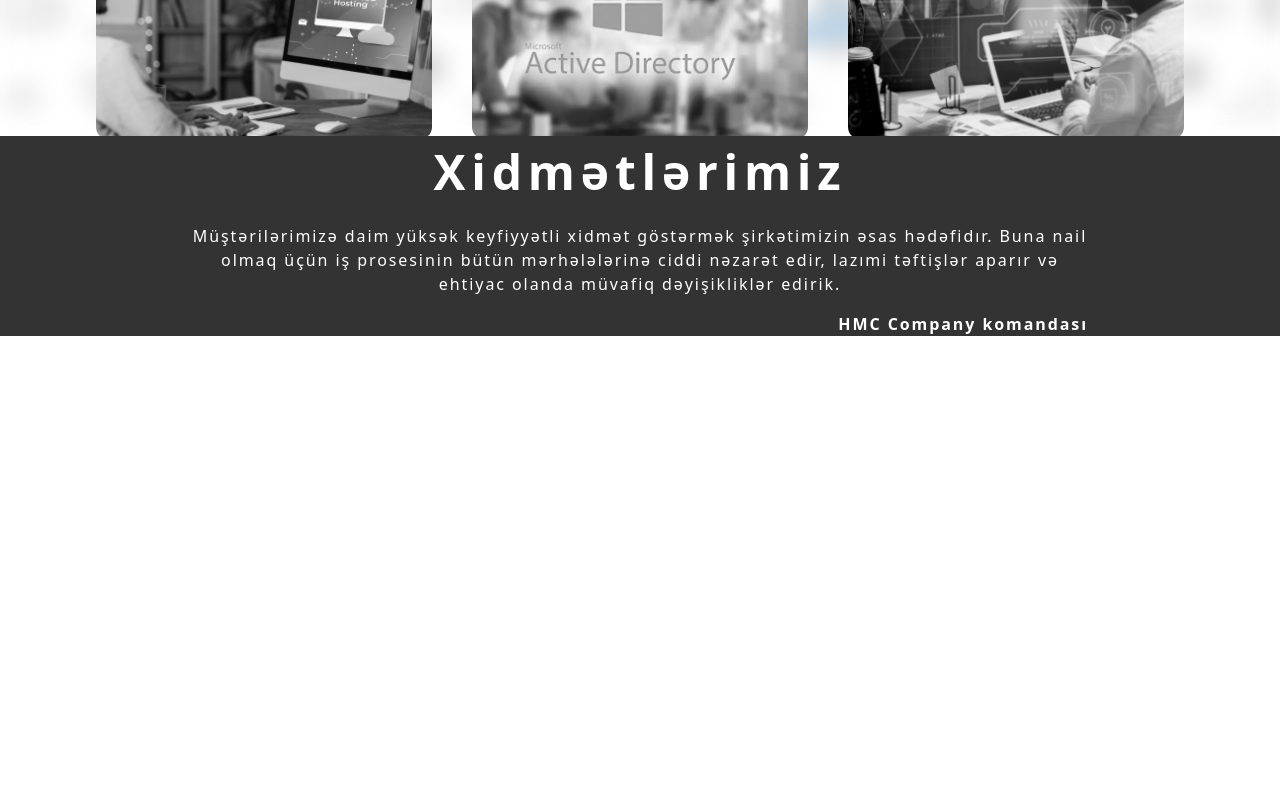
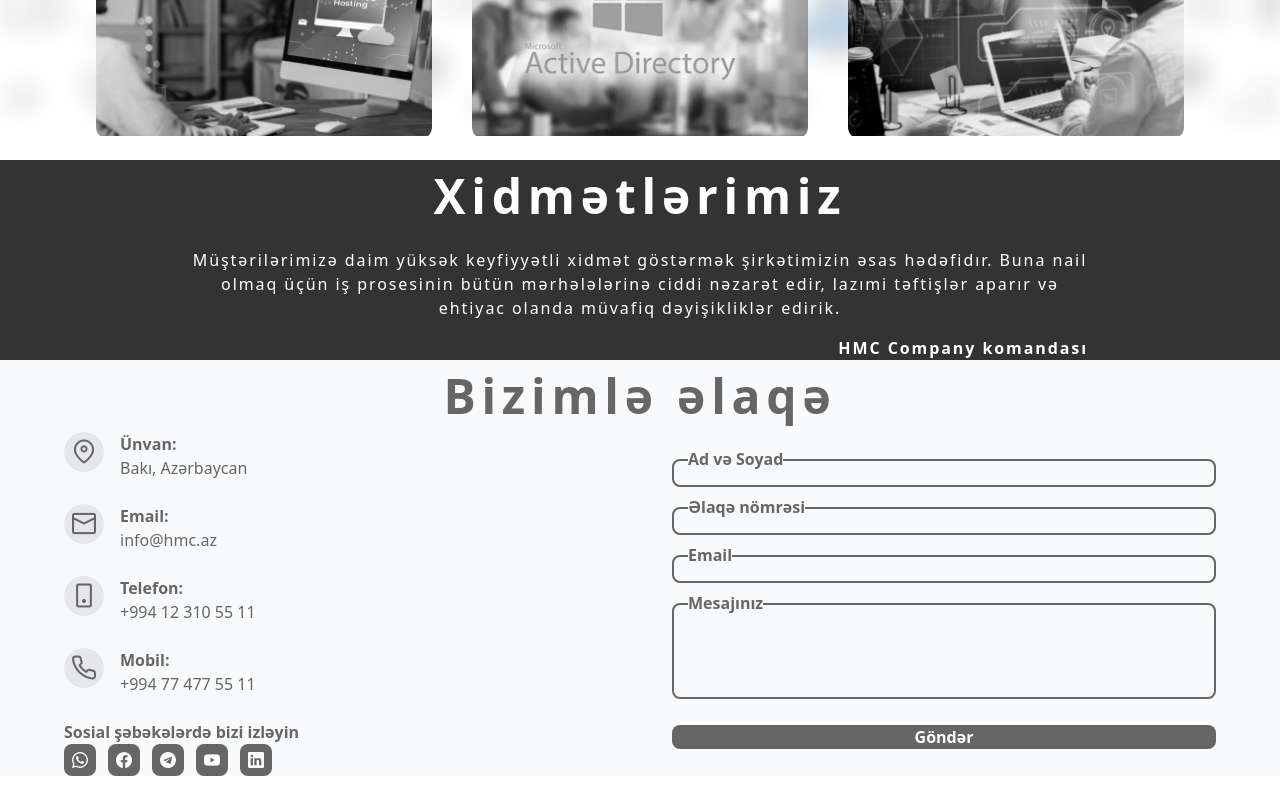
Before and after one commit to HuseyNN021/vueProject, a Vue app in the folder hmc-company/: page / in a window 1280 px wide. Shown: the part 1667-2467 px from the top of the page. Before the commit the page ends 2003 px from the top, so only its background shows below. Built offline with nearby package versions, Linux system fonts and the light colour scheme.

Commit message:
add Contact section and use Primeicons package

```diff
--- a/hmc-company/package.json
+++ b/hmc-company/package.json
@@ -12,6 +12,7 @@
     "preview": "vite preview"
   },
   "dependencies": {
+    "primeicons": "^7.0.0",
     "swiper": "^12.0.3",
     "vue": "^3.5.22",
     "vue3-carousel": "^0.17.0"
--- a/hmc-company/src/App.vue
+++ b/hmc-company/src/App.vue
@@ -1,10 +1,12 @@
 <script setup>
+import 'primeicons/primeicons.css';
 import Navbar from './components/Navbar.vue';
 import Slider from './components/Slider.vue';
 import About from './components/About.vue';
 import ShowService from './components/ShowService.vue';
 import OurService from './components/OurService.vue';
 import OurMissions from './components/OurMissions.vue';
+import ContactUs from './components/ContactUs.vue';
 
 </script>
 
@@ -14,7 +16,10 @@ import OurMissions from './components/OurMissions.vue';
     <About/>
     <ShowService/>
     <OurService/>
+    <br>
     <OurMissions/>
+    <ContactUs/>
+    <br>
 </template>
 
 <style scoped>
--- /dev/null
+++ b/hmc-company/src/components/ContactUs.vue
@@ -0,0 +1,121 @@
+<script setup>
+import 'primeicons/primeicons.css'
+</script>
+
+<template>
+  <section class="flex flex-col items-center py-16 px-6 bg-gray-50">
+    <h3 class="font-montserrat font-bold text-[48px] text-[#666] leading-[150%] tracking-[0.12em] mb-12">
+      Bizimlə əlaqə
+    </h3>
+
+    <div class="flex flex-col  lg:flex-row md:flex-row  justify-between items-center gap-16 max-w-6xl w-full">
+      <div class="flex flex-col gap-6 w-full lg:w-1/2">
+        <div class="flex items-start gap-4">
+          <i class="pi pi-map-marker text-2xl text-[#666] p-3 bg-gray-200 rounded-full"></i>
+          <div>
+            <p class="font-semibold text-[#666]">Ünvan:</p>
+            <p class="text-[#666]">Bakı, Azərbaycan</p>
+          </div>
+        </div>
+
+        <div class="flex items-start gap-4">
+          <i class="pi pi-envelope text-2xl text-[#666] p-3 bg-gray-200 rounded-full"></i>
+          <div>
+            <p class="font-semibold text-[#666]">Email:</p>
+            <p class="text-[#666]">info@hmc.az</p>
+          </div>
+        </div>
+
+        <div class="flex items-start gap-4">
+          <i class="pi pi-mobile text-2xl text-[#666] p-3 bg-gray-200 rounded-full"></i>
+          <div>
+            <p class="font-semibold text-[#666]">Telefon:</p>
+            <p class="text-[#666]">+994 12 310 55 11</p>
+          </div>
+        </div>
+
+        <div class="flex items-start gap-4">
+          <i class="pi pi-phone text-2xl text-[#666] p-3 bg-gray-200 rounded-full"></i>
+          <div>
+            <p class="font-semibold text-[#666]">Mobil:</p>
+            <p class="text-[#666]">+994 77 477 55 11</p>
+          </div>
+        </div>
+
+        <div class="mt-4">
+          <p class="font-semibold text-[#666] mb-3">Sosial şəbəkələrdə bizi izləyin</p>
+          <div class="flex gap-3">
+            <i class="pi pi-whatsapp text-white bg-[#666] p-3 rounded-lg cursor-pointer transition-all duration-200 ease-in hover:bg-green-500"></i>
+            <i class="pi pi-facebook text-white bg-[#666] p-3 rounded-lg cursor-pointer transition-all duration-200 ease-in hover:bg-blue-600"></i>
+            <i class="pi pi-telegram text-white bg-[#666] p-3 rounded-lg cursor-pointer transition-all duration-200 ease-in hover:bg-sky-500"></i>
+            <i class="pi pi-youtube text-white bg-[#666] p-3 rounded-lg cursor-pointer transition-all duration-200 ease-in hover:bg-red-600"></i>
+            <i class="pi pi-linkedin text-white bg-[#666] p-3 rounded-lg cursor-pointer transition-all duration-200 ease-in hover:bg-blue-700"></i>
+          </div>
+        </div>
+      </div>
+
+      <form class="flex flex-col gap-5 w-full lg:w-1/2">
+        <div class="relative">
+          <label for="name" class="absolute -top-3 left-4 text-[16px] font-semibold text-[#666] bg-gray-50 px-2">
+            Ad və Soyad
+          </label>
+          <input
+            id="name"
+            type="text"
+            maxlength="100"
+            class="w-full border-2 border-[#666] rounded-lg p-3 text-[#666] focus:outline-none focus:ring-2 focus:ring-[#666] transition-all"
+          />
+        </div>
+
+        <div class="relative">
+          <label for="phone" class="absolute -top-3 left-4 text-[16px] font-semibold text-[#666] bg-gray-50 px-2">
+            Əlaqə nömrəsi
+          </label>
+          <input
+            id="phone"
+            type="text"
+            maxlength="100"
+            class="w-full border-2 border-[#666] rounded-lg p-3 text-[#666] focus:outline-none focus:ring-2 focus:ring-[#666] transition-all"
+          />
+        </div>
+
+        <div class="relative">
+          <label for="mail" class="absolute -top-3 left-4 text-[16px] font-semibold text-[#666] bg-gray-50 px-2">
+            Email
+          </label>
+          <input
+            id="mail"
+            type="email"
+            maxlength="100"
+            class="w-full border-2 border-[#666] rounded-lg p-3 text-[#666] focus:outline-none focus:ring-2 focus:ring-[#666] transition-all"
+          />
+        </div>
+
+        <div class="relative">
+          <label for="mesaj" class="absolute -top-3 left-4 text-[16px] font-semibold text-[#666] bg-gray-50 px-2">
+            Mesajınız
+          </label>
+          <textarea
+            id="mesaj"
+            maxlength="300"
+            class="w-full h-[6rem] border-2 border-[#666] rounded-lg p-3 text-[#666] focus:outline-none focus:ring-2 focus:ring-[#666] transition-all resize-none"
+          ></textarea>
+        </div>
+
+        <button
+          type="submit"
+          class="bg-[#666] text-white font-semibold py-3 rounded-lg transition-all duration-200 ease-in hover:bg-[#555]"
+        >
+          Göndər
+        </button>
+      </form>
+    </div>
+  </section>
+</template>
+
+<style scoped>
+
+i{
+    padding: 0.5rem;
+    }
+</style>
--- /dev/null
+++ b/package.json
@@ -0,0 +1,5 @@
+{
+  "dependencies": {
+    "primeicons": "^7.0.0"
+  }
+}
```
Also changed, not shown: 1 other file (tests, documents, lock files or other folders).
